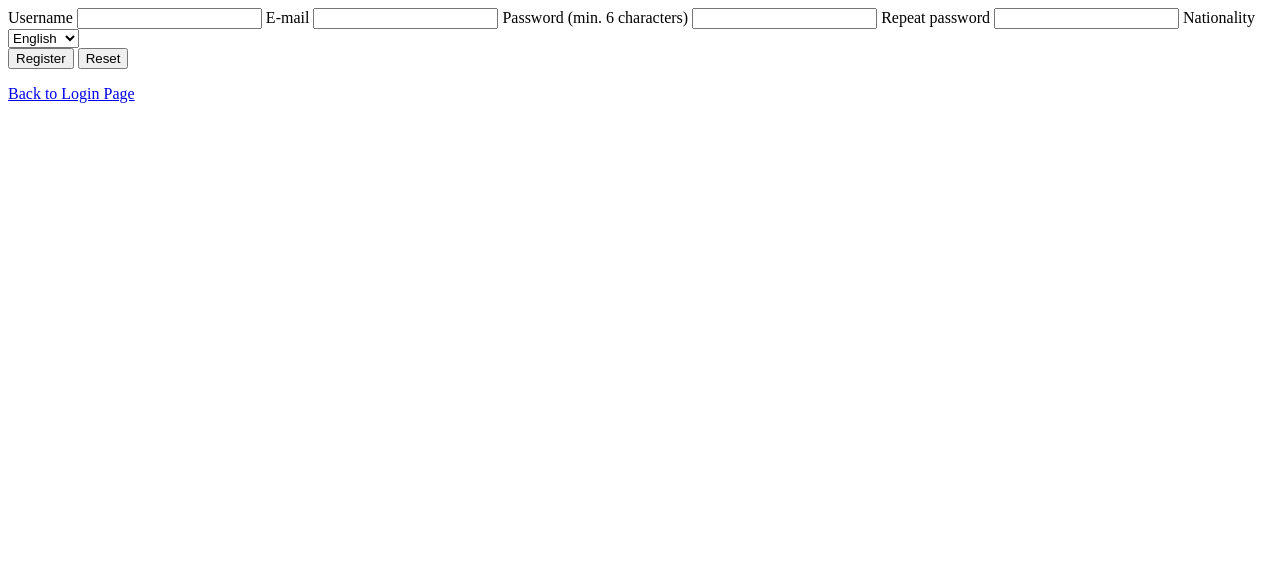
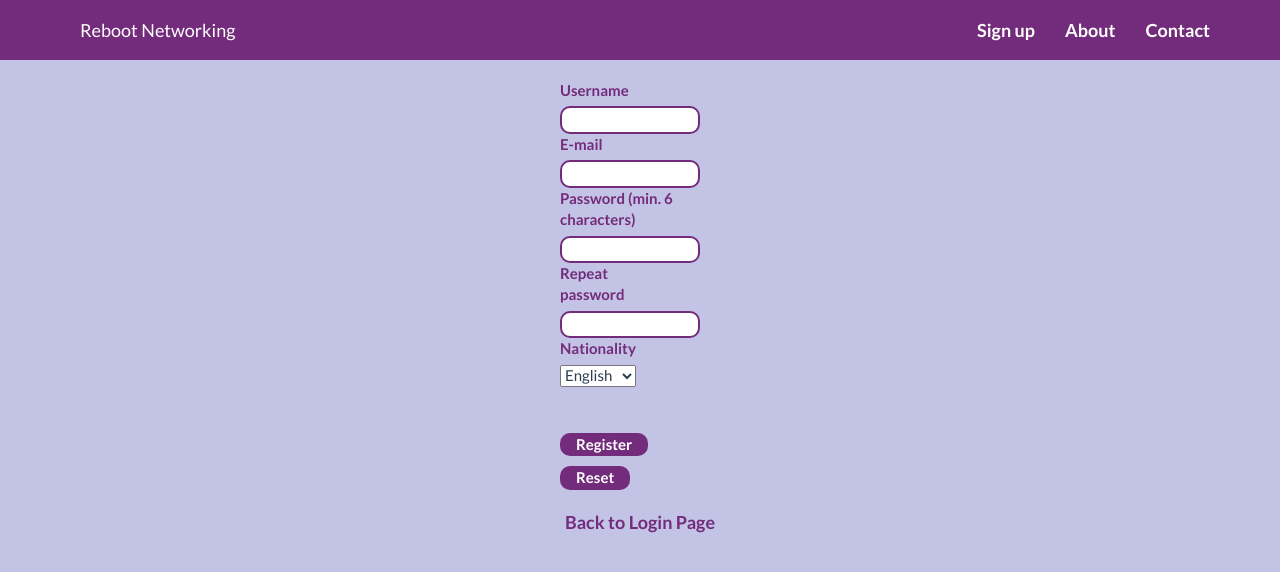
Before and after one commit to B00075594/Boombastics-App, a PHP site: page /register in a window 1280 px wide. Shown: the top 572 px of the page. Run offline with PHP 8.4, Linux system fonts and the light colour scheme.

Commit message:
Added in some css to the registation

```diff
--- a/classes/Registration.php
+++ b/classes/Registration.php
@@ -91,7 +91,7 @@ class Registration
                 $query_check_user_name = $this->db_connection->query($sql);
 
                 if ($query_check_user_name->num_rows == 1) {
-                    $this->errors[] = "Sorry, that username / email address is already taken.";
+                    $this->errors[] = '<div class="alert alert-danger" style="margin-top:70px;"><strong>Error!!!</strong> Sorry, that username / email address is already taken.</div>';
                 } else {
                     // write new user's data into database
                     $sql = "INSERT INTO users (user_name, user_password_hash, user_email)
--- a/css/style.css
+++ b/css/style.css
@@ -21,7 +21,7 @@ img{
 	margin-top: 60px;
 }
 
-label, input[type="user_name"],input[type="password"],input[type="name"],input[type="email"]{
+label, input[type="user_name"],input[type="password"],input[type="name"],input[type="email"],input[type="text"]{
 	float:left;
 	display:block;
 	width: 114px;
@@ -30,7 +30,7 @@ label, input[type="user_name"],input[type="password"],input[type="name"],input[t
 	border: none;
 
 }
-input[type="user_name"],input[type="password"],input[type="name"],input[type="email"]{
+input[type="user_name"],input[type="password"],input[type="name"],input[type="email"],input[type="text"]{
 	width: 140px;
 	border: 2px solid #732C7B;
 	color:#732C7B;
--- a/views/register.php
+++ b/views/register.php
@@ -14,23 +14,86 @@ if (isset($registration)) {
 }
 ?>
 
+<!DOCTYPE html PUBLIC "-//W3C//DTD XHTML 1.0 Transitional//EN" 	"http://www.w3.org/TR/xhtml1/DTD/xhtml1-transitional.dtd">
+<html xmlns="http://www.w3.org/1999/xhtml" xml:lang="en" lang="en">
+<head>
+    <!--<meta http-equiv="Content-Type" content="text/html; charset=utf-8"/>-->
+    <meta name="viewport" content="width=device-width, initial-scale=1">
+    <title>Login</title>
+
+    <link rel="icon" type="image/ico" href="images/icon.png">
+    <style> @import "css/bootstrap.css";</style>
+    <style> @import "css/bootstrap.min.css";</style>
+    <script src="javaScript/jquery.js" type="text/javascript"></script>
+    <script src="javaScript/bootstrap.js" type="text/javascript"></script>
+    <script src="javaScript/bootstrap.min.js" type="text/javascript"></script>
+    <style> @import "css/style.css";</style>
+</head>
+<body>
+
+<nav class="navbar navbar-default navbar-fixed-top" style="background-color:#732C7B">
+    <div class="container">
+        <!-- Brand and toggle get grouped for better mobile display -->
+        <div class="navbar-header page-scroll">
+            <button type="button" class="navbar-toggle" data-toggle="collapse" data-target="#bs-example-navbar-collapse-1">
+                <span class="sr-only">Toggle navigation</span>
+                <span class="icon-bar"></span>
+                <span class="icon-bar"></span>
+                <span class="icon-bar"></span>
+            </button>
+            <h1 id="title">Reboot Networking</h1>
+        </div>
+
+        <!-- Collect the nav links, forms, and other content for toggling -->
+        <div class="collapse navbar-collapse" id="bs-example-navbar-collapse-1">
+            <ul class="nav navbar-nav navbar-right">
+                <li class="hidden">
+                    <a href="#page-top"></a>
+                </li>
+                <li>
+                    <a href="signUp.php">Sign up</a>
+                </li>
+                <li>
+                    <a href="aboutNOTLOGIN.php">About</a>
+                </li>
+                <li>
+                    <a href="contactNOTLOGIN.php">Contact</a>
+                </li>
+            </ul>
+        </div>
+        <!-- /.navbar-collapse -->
+    </div>
+    <!-- /.container-fluid -->
+</nav>
+
+<div class="container" style="margin-top: 70px;">
+
     <!-- register form -->
     <form method="post" action="register.php" name="registerform">
 
+        <div class="form-group">
             <!-- the user name input field uses a HTML5 pattern check -->
             <label for="login_input_username">Username</label>
             <input id="login_input_username" class="login_input" type="text" pattern="[a-zA-Z0-9]{2,64}" name="user_name" required />
+        </div>
 
+        <div class="form-group">
             <!-- the email input field uses a HTML5 email type check -->
             <label for="login_input_email">E-mail</label>
             <input id="login_input_email" class="login_input" type="email" name="user_email" required />
+        </div>
 
+        <div class="form-group">
             <label for="login_input_password_new">Password (min. 6 characters)</label>
             <input id="login_input_password_new" class="login_input" type="password" name="user_password_new" pattern=".{6,}" required autocomplete="off" />
+        </div>
 
+        <div class="form-group">
             <label for="login_input_password_repeat">Repeat password</label>
             <input id="login_input_password_repeat" class="login_input" type="password" name="user_password_repeat" pattern=".{6,}" required autocomplete="off" />
+        </div>
 
+        <div class="form-group">
             <label for="nationality">Nationality</label>
                 <select name="nationality" required>
                     <option value="english">English</option>
@@ -38,6 +101,7 @@ if (isset($registration)) {
                     <option value="french">French</option>
                     <option value="spanish">Spanish</option>
                 </select>
+        </div>
             <br>
             <div id="space">
                 <input type="submit"  name="register" value="Register" />
@@ -46,6 +110,10 @@ if (isset($registration)) {
 
 
     </form>
-
+</div>
 <!-- backlink -->
+<center>
 <a href="index.php">Back to Login Page</a>
+</center>
+</body>
+</html>
```
Lines whose indentation alone changed are shown as unchanged.
